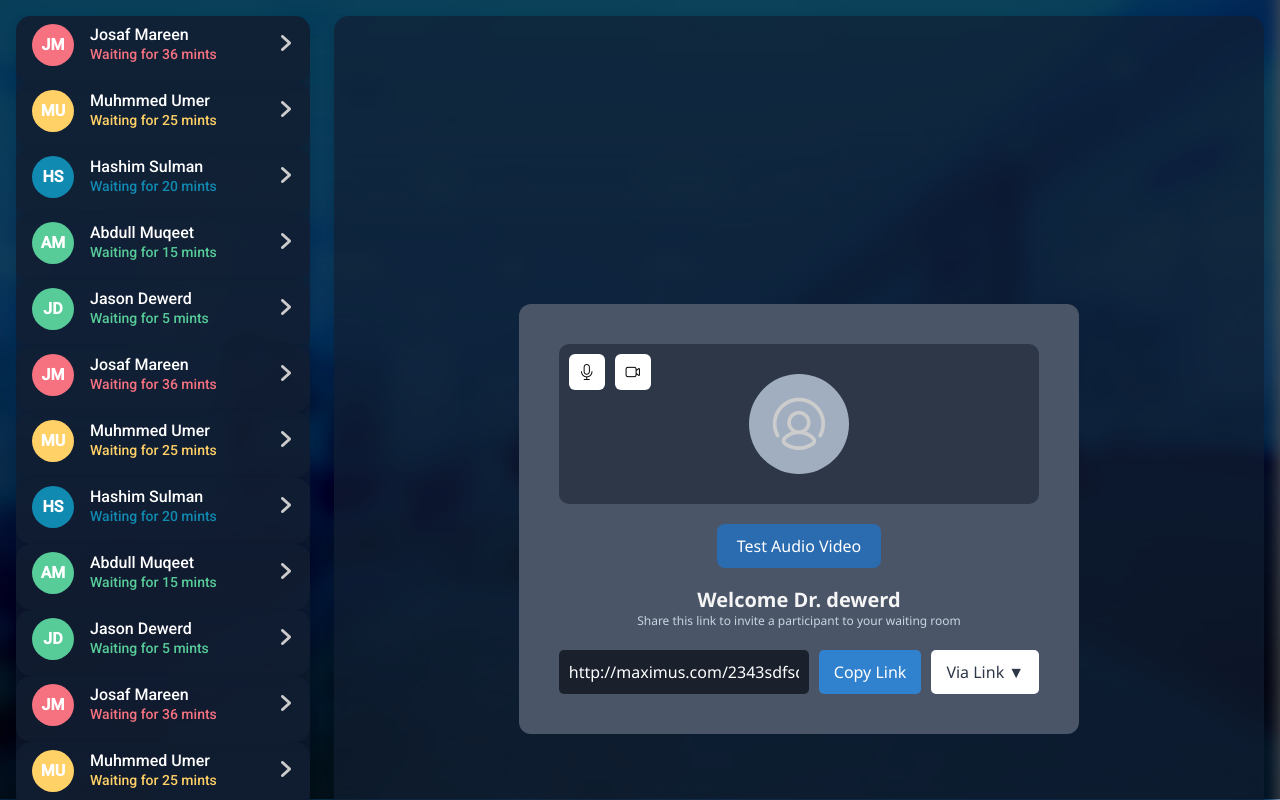
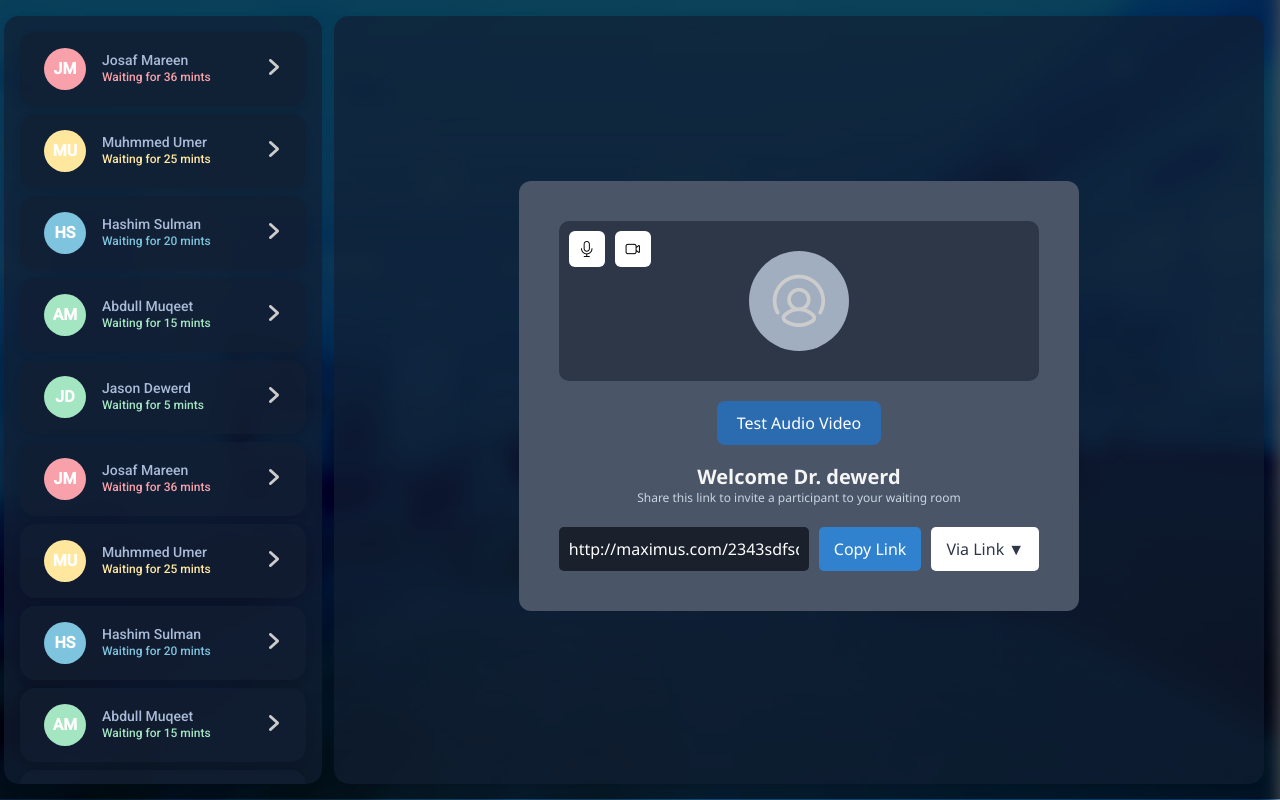
Before and after one commit to tariqmaximus/prvider_video, an Angular app: page / in a window 1280 px wide. Built offline with nearby package versions, Linux system fonts and the light colour scheme.

Commit message:
semple ui

```diff
--- a/src/app/assets/css/style.css
+++ b/src/app/assets/css/style.css
@@ -11,6 +11,7 @@ p, h1, h2, h3, h4, h5, h6 {
   /* Dark mode variables */
   --prim-color: #243247;
   --title-color: #bccce2;
+  --your-color: #1a2433;
   --second-color: #1ae9f8;
   --bg-color: #1b1f22;
   --card-color: rgba(18,30,50, 0.7);
@@ -20,38 +21,11 @@ p, h1, h2, h3, h4, h5, h6 {
   --warning-color: #ffc107;
   --error-color: #f67280;
   --info-color: #17a2b8;
-  --bs-border-color: #2e2e2e;
+  --bs-border-color: #31445f;
   --icon-color: #cccccc;
+  --name-color:#a9bbd8;
   --logo:url("../images/logo-light.png");
   --login_bg:url(../images/login-bg.jpg);
-}
-
-[data-theme=dark] {
-  /* Light mode variables */
-  --prim-color: #1b4060; /* Blue */
-  --title-color: var(--prim-color);
-  --second-color: #0066ff; /* Red */
-  --bg-color: #f5f5f5; /* Light gray */
-  --card-color: #ffffff; /* White */
-  --text-color: #333333; /* Dark gray */
-  --subtext-color: #9c9c9c; /* Lighter gray */
-  --success-color: #28a745; /* Green */
-  --warning-color: #ff6406; /* Yellow */
-  --error-color: #dc3545; /* Red */
-  --info-color: #17a2b8; /* Cyan */
-  --bs-border-color: #e0e0e0; /* Light gray */
-  --bs-border-width: 1px solid; /* Light gray */
-  --icon-color: #888888; /* Icon color */
-  --bp-color: #ff6666; /* Red */
-  --weight-color: #66cc99; /* Blue */
-  --bmi-color: #27b5d1; /* Green */
-  --height-color: #1c75bc; /* Purple */
-  --temp-color: #8c94b7; /* Orange */
-  --danger-color: #ffecec;
-  --normal-color: #e6fff3;
-  --low-color: #e3faff;
-  --logo:url("../images/logo.png");
-  --bs-nav-link-hover-color:var(--second-color);
 }
 
 body {
@@ -2316,12 +2290,22 @@ table th {
 .waiting-list {
   height: 100%;
   max-height: 100%;
-  overflow-y: auto;
+  overflow-y: scroll;
+  padding: 16px;
+}
+.waiting-list .name {
+  font-size: 14px;
+  color: var(--name-color);
+}
+.waiting-list .waiting-time {
+  font-size: 12px !important;
+}
+.waiting-list ul {
   padding: 0;
 }
 .waiting-list li {
-  border-bottom: var(--bs-border-width) var(--bs-border-color);
-  margin-bottom: 0 !important;
+  margin-bottom: 8px !important;
+  padding: 8px;
   transition: 0.4s;
   min-height: inherit;
   box-sizing: border-box;
@@ -3548,6 +3532,12 @@ h3 {
 .chat-window {
   box-sizing: border-box;
   width: 100%;
+  min-height: 200px;
+  background-color: var(--bs-border-color);
+  border-radius: 10px 10px 0 0;
+  border: var(--bs-border-width) var(--bs-border-color);
+  box-shadow: inset 0 2px 5px rgba(0, 0, 0, 0.2), 0 0 5px rgba(21, 50, 85, 0.5); /* both inner and outer shadows */
+  padding: 16px;
 }
 .chat-window .user-dp {
   font-size: 20px;
@@ -3557,45 +3547,65 @@ h3 {
     font-size: 30px;
   }
 }
-.chat-window .messagebox {
-  border: var(--bs-border-width) var(--bs-border-color);
-  box-shadow: 0 4px 8px rgba(0, 0, 0, 0.1);
-  border-radius: 15px;
-  background-color: var(--card-color) !important;
+.chat-window .message {
+  display: flex;
+  flex-direction: column;
   width: 100%;
   max-width: 100%;
+  gap: 8px;
   margin-bottom: 8px;
 }
-.chat-window .messagebox span {
+.chat-window .message .messagebox {
+  padding: 5px;
+  border-radius: 10px;
+  width: 80%;
+  max-width: 100%;
+}
+.chat-window .message .messagebox strong {
+  font-size: 14px !important;
+}
+.chat-window .message .messagebox span {
   color: var(--text-color);
-}
-.chat-window .messagebox small {
+  font-size: 12px !important;
+}
+.chat-window .message small {
   color: var(--subtext-color) !important;
-}
-.chat-window .message {
-  display: flex;
-  width: 100%;
-  max-width: 100%;
-}
-.chat-window .message .message-content {
-  width: 100%;
-}
-.chat-window .your-message {
-  justify-content: flex-start;
-  flex-direction: row-reverse;
-}
-.chat-window .your-message .messagebox {
-  background-color: var(--normal-color) !important;
-}
-.chat-window .your-message strong {
-  color: var(--success-color);
+  font-size: 10px;
+}
+.chat-window .message.your-message .messagebox {
+  background-color: var(--card-color);
   text-align: right;
-}
-.chat-window .bot-message {
+  align-self: flex-end;
+}
+.chat-window .message.your-message .messagebox strong {
+  color: var(--info-color);
+}
+.chat-window .message.your-message small {
+  text-align: right;
+}
+.chat-window .message.bot-message {
   justify-self: flex-start;
 }
-.chat-window .bot-message strong {
+.chat-window .message.bot-message .messagebox {
+  background-color: var(--your-color);
+}
+.chat-window .message.bot-message .messagebox strong {
   color: var(--info-color);
+}
+.chat-footer {
+  background-color: var(--prim-color);
+  border-radius: 0 0 10px 10px;
+  margin-top: 1px;
+  box-shadow: 0 0 5px rgba(21, 50, 85, 0.5); /* both inner and outer shadows */
+}
+.chat-footer .btn {
+  background: none;
+  border: none;
+}
+.chat-footer .message-input {
+  font-size: 12px;
+  border: none;
+  background: none;
 }
 
 .neon-card {
--- a/src/app/assets/scss/components/_list.scss
+++ b/src/app/assets/scss/components/_list.scss
@@ -59,12 +59,26 @@
 .waiting-list {
     height: 100%;
     max-height: 100%;
-    overflow-y: auto;
-    padding: 0;
+
+    overflow-y: scroll;
+    padding: $spacing-md;
+    .name {
+        font-size: 14px;
+        color: var(--name-color);
+    }
+    .waiting-time {
+        font-size: 12px !important;
+
+    }
+    ul {
+        padding: 0;
+    }
     li {
-        border-bottom:  var( --bs-border-width) var( --bs-border-color);
 
-        margin-bottom: 0 !important;
+
+        margin-bottom: $spacing-sm !important;
+        padding: $spacing-sm;
+
         transition: 0.4s;
         min-height: inherit;
         box-sizing: border-box;
--- a/src/app/assets/scss/variables.scss
+++ b/src/app/assets/scss/variables.scss
@@ -3,6 +3,7 @@
  /* Dark mode variables */
  --prim-color: #243247;
  --title-color: #bccce2;
+ --your-color: #1a2433;
  --second-color: #1ae9f8;
  --bg-color: #1b1f22;
  --card-color: rgba(18,30,50, 0.7);
@@ -12,10 +13,10 @@
  --warning-color: #ffc107;
  --error-color: #f67280;
  --info-color: #17a2b8;
-  --bs-border-color: #2e2e2e;
+  --bs-border-color: #31445f;
  --icon-color: #cccccc;
   // Vitals colors
-
+  --name-color:#a9bbd8;
   --logo:url('../images/logo-light.png');
   --login_bg:url(../images/login-bg.jpg);
 
@@ -25,32 +26,7 @@
 
 
 [data-theme="dark"] {
-    /* Light mode variables */
-    --prim-color: #1b4060; /* Blue */
-    --title-color: var(--prim-color);
-    --second-color: #0066ff; /* Red */
-    --bg-color: #f5f5f5; /* Light gray */
-    --card-color: #ffffff; /* White */
-    --text-color: #333333; /* Dark gray */
-    --subtext-color: #9c9c9c; /* Lighter gray */
-    --success-color: #28a745; /* Green */
-    --warning-color: #ff6406; /* Yellow */
-    --error-color: #dc3545; /* Red */
-    --info-color: #17a2b8; /* Cyan */
-     --bs-border-color: #e0e0e0; /* Light gray */
-     --bs-border-width:  1px solid; /* Light gray */
-    --icon-color: #888888; /* Icon color */
-    // Vitals colors
-    --bp-color: #ff6666; /* Red */
-    --weight-color: #66cc99; /* Blue */
-    --bmi-color: #27b5d1; /* Green */
-    --height-color: #1c75bc; /* Purple */
-    --temp-color: #8c94b7; /* Orange */
-    --danger-color: #ffecec;
-    --normal-color: #e6fff3;
-    --low-color: #e3faff;
-    --logo:url('../images/logo.png');
-    --bs-nav-link-hover-color:var(--second-color);
+
 
 
 
--- a/src/app/models/chat/chat.component.html
+++ b/src/app/models/chat/chat.component.html
@@ -3,23 +3,24 @@
     <div class="chat-window">
       <div *ngFor="let msg of messages" class="message"
            [ngClass]="{'your-message': msg.sender === 'You', 'bot-message': msg.sender !== 'You'}">
-        <user-icon class="user-dp" [type]="msg.sender === 'You' ? 'user-male' : 'doctor-male'"></user-icon>
-        <div class="message-content">
-          <strong>{{ msg.sender }}:</strong>
+
+
+
           <div class="messagebox">
+
             <span>{{ msg.text }}</span>
-            <small class="text-muted d-block">{{ msg.timestamp | date:'shortTime' }}</small>
+
           </div>
-        </div>
+          <small class="text-muted d-block">{{ msg.timestamp | date:'shortTime' }}</small>
       </div>
     </div>
 
-    <div class="card-footer">
-      <div class="input-group">
-        <input [(ngModel)]="newMessage" type="text" class="form-control" placeholder="Type a message..."
+
+      <div class="input-group chat-footer">
+        <input [(ngModel)]="newMessage" type="text" class="form-control message-input" placeholder="Type a message..."
                (keydown.enter)="sendMessage()">
-        <button (click)="sendMessage()" class="btn btn-primary">Send</button>
+        <button (click)="sendMessage()" class="btn primary"><i class="icon-send"></i></button>
       </div>
-    </div>
+
 
 </div>
--- a/src/app/pages/video-portal/videoPortal.component.html
+++ b/src/app/pages/video-portal/videoPortal.component.html
@@ -1,7 +1,7 @@
 <div class="row h-100">
   <!-- Waiting Room List -->
-  <div class="col-md-3">
-    <app-waitingRoom></app-waitingRoom>
+  <div class="col-md-3 waiting-list card ">
+    <app-waitingRoom class=""></app-waitingRoom>
   </div>
 
   <!-- Chat View -->
--- a/src/app/rooms/waiting-room/waitingRoom.component.css
+++ b/src/app/rooms/waiting-room/waitingRoom.component.css
@@ -21,7 +21,7 @@
     text-transform: uppercase;
   }
 
-  .waiting-text {
+  .waiting-time {
     font-size: 0.875rem;
     font-weight: 500;
   }
--- a/src/app/rooms/waiting-room/waitingRoom.component.html
+++ b/src/app/rooms/waiting-room/waitingRoom.component.html
@@ -1,4 +1,4 @@
-<ul class="waiting-list card">
+<ul class=" ">
   <li *ngFor="let msg of waitingRoom; let i = index" class="card mb-3">
     <div class="d-flex justify-content-between align-items-center px-3 py-2" (click)="toggleChat(i)">
       <div class="d-flex align-items-center gap-3 readed">
@@ -6,10 +6,10 @@
           {{ getInitials(msg.name) }}
         </div>
         <div>
-          <h6 class="text-white">{{ msg.name }}</h6>
-          <div class="waiting-text" [ngStyle]="{ color: getStageTextColor(msg.stage) }">
+          <h6 class="name">{{ msg.name }}</h6>
+          <p class="waiting-time" [ngStyle]="{ color: getStageTextColor(msg.stage) }">
             {{ msg.time }}
-          </div>
+          </p>
         </div>
       </div>
       <div class="text-white">
@@ -25,10 +25,15 @@
 
         <div class="buttons mb-3">
           <button type="button" class="btn success"><i class="icon-audio"></i>start audio call</button>
-
           <button type="button" class="btn danger"><i class="icon-video"></i>start video call</button>
         </div>
-
+        <div class="buttons mb-3">
+          <button type="button" class="btn "><i class="icon-chat"></i></button>
+          <button type="button" class="btn "><i class="icon-info"></i></button>
+          <button type="button" class="btn "><i class="icon-sort"></i></button>
+          <button type="button" class="btn "><i class="icon-delete"></i></button>
+          <button type="button" class="btn "><i class="icon-history"></i></button>
+        </div>
         <app-chat></app-chat>
       </div>
     </div>
--- a/src/app/rooms/waiting-room/waitingRoom.component.ts
+++ b/src/app/rooms/waiting-room/waitingRoom.component.ts
@@ -97,30 +97,7 @@ export class waitingRoomComponent {
       iconType: 'admin-male',
       stage: 'unread',
     },
-    {
-      name: 'Muhmmed Umer',
-      time: 'Waiting for 25 mints',
-      iconType: 'admin-male',
-      stage: 'pending',
-    },
-    {
-      name: 'Hashim Sulman',
-      time: 'Waiting for 20 mints',
-      iconType: 'admin-male',
-      stage: 'active',
-    },
-    {
-      name: 'Abdull Muqeet',
-      time: 'Waiting for 15 mints',
-      iconType: 'admin-male',
-      stage: 'read',
-    },
-    {
-      name: 'Jason Dewerd',
-      time: 'Waiting for 5 mints',
-      iconType: 'admin-male',
-      stage: 'read',
-    },
+
   ];
 
   selectedRoom: Message | null = null;
@@ -149,32 +126,33 @@ export class waitingRoomComponent {
   getStageColor(stage: string): string {
     switch (stage) {
       case 'unread':
-        return '#f67280'; // red
+        return '#f9a1ab'; // lighter red
       case 'read':
-        return '#57cc99'; // green
+        return '#a4e5c2'; // lighter green
       case 'pending':
-        return '#ffd166'; // yellow
+        return '#ffe89e'; // lighter yellow
       case 'active':
-        return '#118ab2'; // blue
+        return '#7ec4de'; // lighter blue
       default:
-        return '#888'; // fallback
+        return '#ccc'; // fallback
     }
   }
 
   getStageTextColor(stage: string): string {
     switch (stage) {
       case 'unread':
-        return '#f67280';
+        return '#f9a1ab';
       case 'read':
-        return '#57cc99';
+        return '#a4e5c2';
       case 'pending':
-        return '#ffd166';
+        return '#ffe89e';
       case 'active':
-        return '#118ab2';
+        return '#7ec4de';
       default:
         return '#ccc';
     }
   }
+
   onSubmit() {
     console.log('Primary button clicked');
   }
```
Also changed, not shown: src/app/assets/scss/shared/_card.scss (+80 -33 lines), 1 other file (tests, documents, lock files or other folders).
